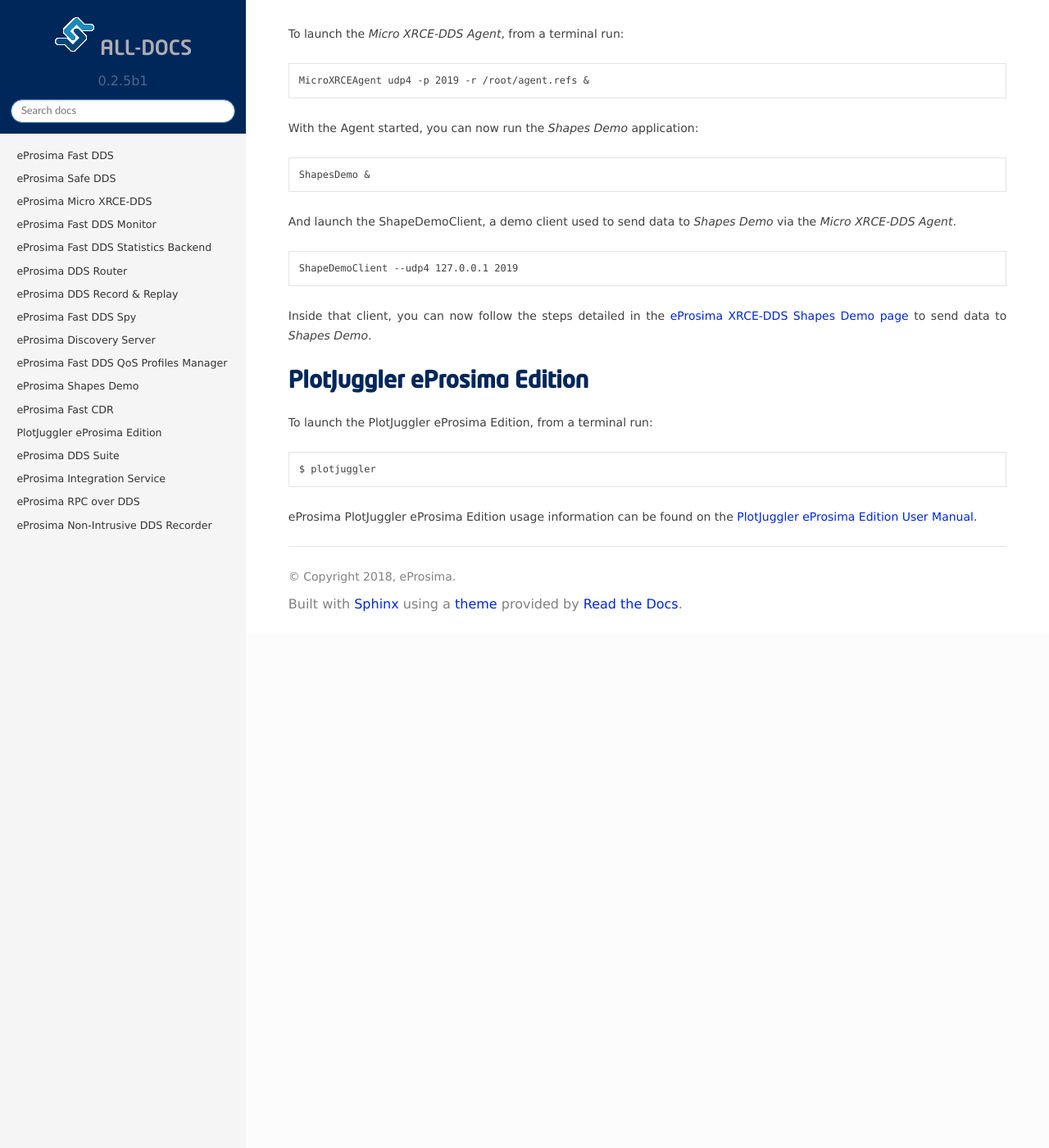
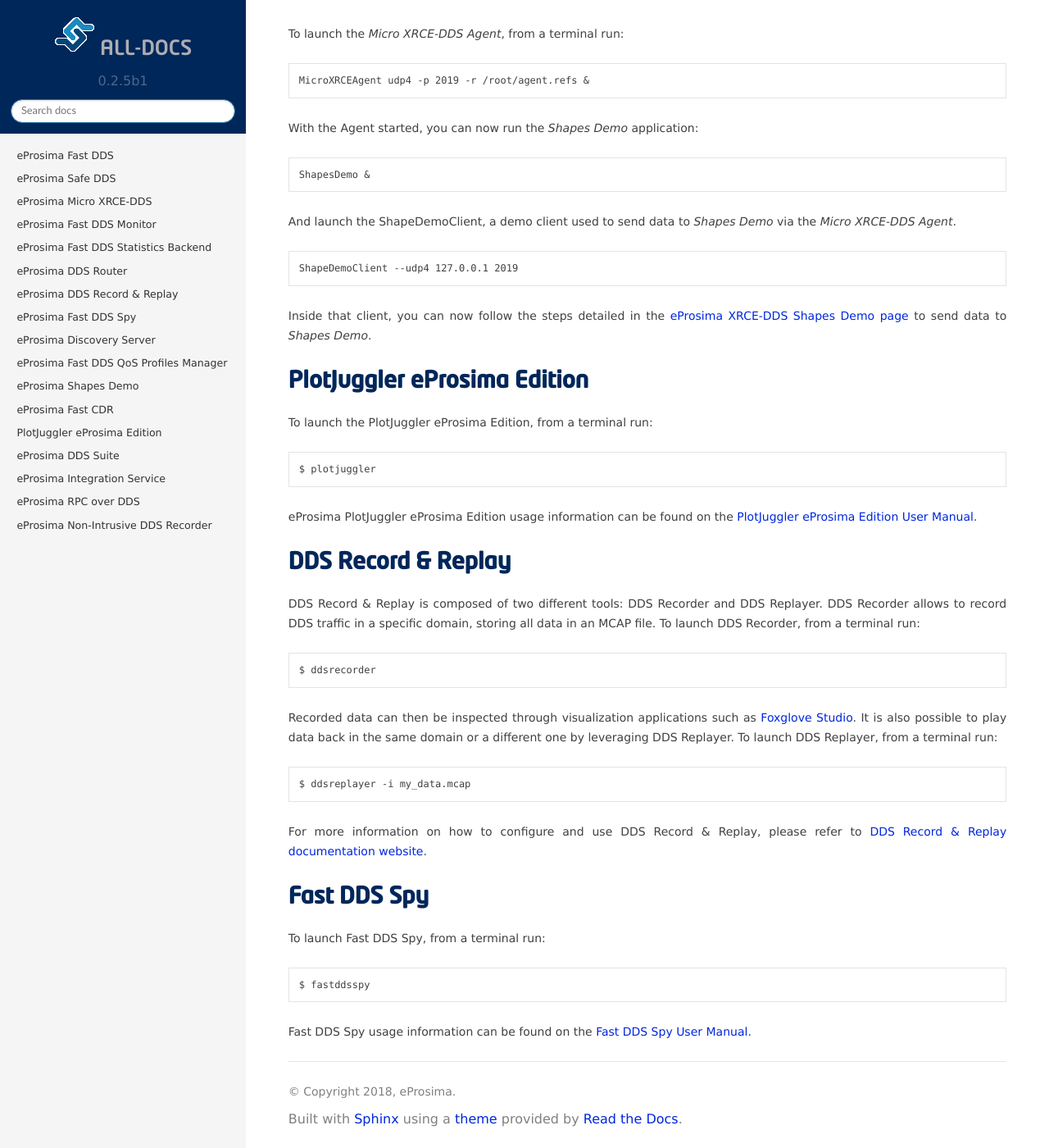
Before and after one commit to eProsima/all-docs, a Sphinx documentation site: the page built from source/dds-suite/dds_suite.rst, in a window 1280 px wide and 1400 px high, scrolled down 3250 px. Shown: the whole window at 82% size. Built offline with Sphinx 7.4.7 and the Read the Docs theme 2.0.0, drawn with Linux system fonts in a browser that asks for light colours; the version number is read from the project's files by our own code; before the commit the page ends 4022 px from its top, so only the background shows below that.

Commit message:
Update DDS-Suite documentation with DDS-Record-Replay and Fast-DDS-Spy
Signed-off-by: Juan López Fernández <juanlopez@eprosima.com>

```diff
--- a/source/dds-suite/dds_suite.rst
+++ b/source/dds-suite/dds_suite.rst
@@ -214,3 +214,42 @@
 
 eProsima PlotJuggler eProsima Edition usage information can be found on the `PlotJuggler eProsima Edition User Manual
 <https://plotjuggler-fastdds-plugins.readthedocs.io/en/latest/>`_.
+
+.. _eprosima_dds_record_replay:
+
+DDS Record & Replay
+-------------------
+
+DDS Record & Replay is composed of two different tools: DDS Recorder and DDS Replayer.
+DDS Recorder allows to record DDS traffic in a specific domain, storing all data in an MCAP file.
+To launch DDS Recorder, from a terminal run:
+
+.. code-block:: bash
+
+ $ ddsrecorder
+
+Recorded data can then be inspected through visualization applications such as `Foxglove Studio
+<https://foxglove.dev/>`_.
+It is also possible to play data back in the same domain or a different one by leveraging DDS Replayer.
+To launch DDS Replayer, from a terminal run:
+
+.. code-block:: bash
+
+ $ ddsreplayer -i my_data.mcap
+
+For more information on how to configure and use DDS Record & Replay, please refer to
+`DDS Record & Replay documentation website <https://dds-recorder.readthedocs.io>`_.
+
+.. _eprosima_fast_dds_spy:
+
+Fast DDS Spy
+------------
+
+To launch Fast DDS Spy, from a terminal run:
+
+.. code-block:: bash
+
+ $ fastddsspy
+
+Fast DDS Spy usage information can be found on the `Fast DDS Spy User Manual
+<https://fast-dds-spy.readthedocs.io/en/latest/rst/user_manual/usage_example.html/>`_.
--- a/source/docindex.rst
+++ b/source/docindex.rst
@@ -91,7 +91,7 @@
 `eProsima Fast DDS Spy`_
 ----------------------------------
 
-*eProsima Fast DDS Spy* is CLI interactive tool that allows to introspect a DDS network in human readable format.
+*eProsima Fast DDS Spy* is a CLI interactive tool that allows to introspect a DDS network in human readable format.
 It is possible to query the network about the DomainParticipants connected, their endpoints (DataWriters and DataReaders) and the topics they communicate in.
 It is also possible to see the user data sent through network topics in a schematic format in run time.
 
```
Also changed, not shown: source/dds-suite/intro.rst (+18 -0 lines).
